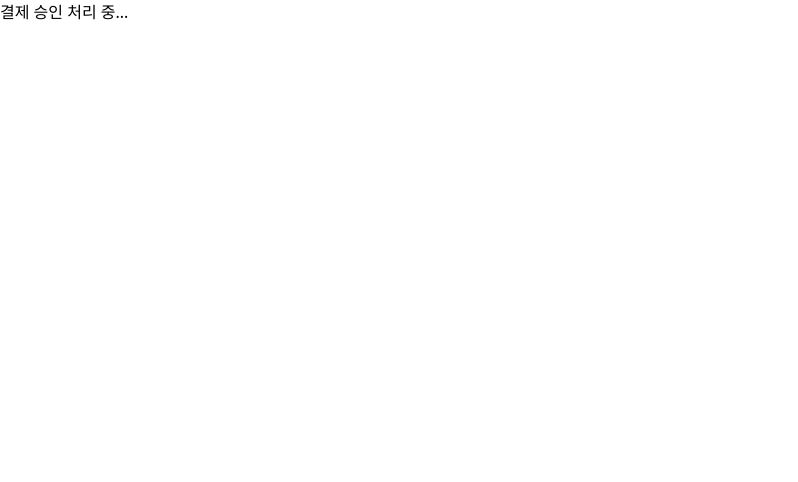
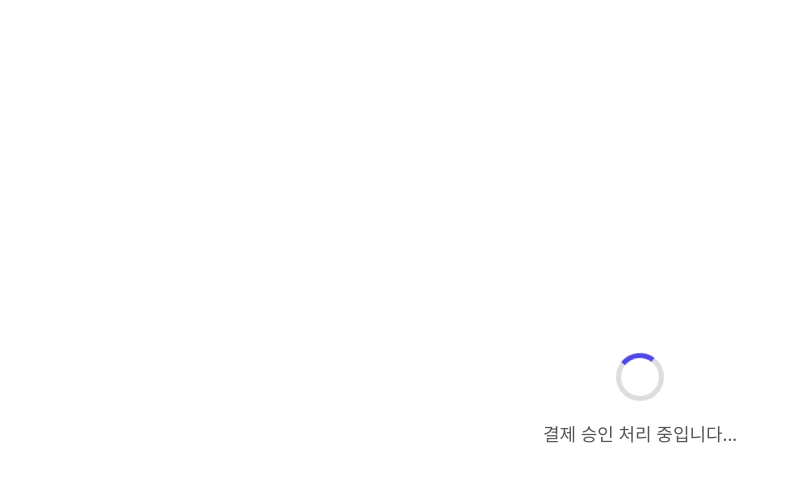
Before and after one commit to URECA-Group1/ureca-group1-frontend, a Next.js app: page /points/success in a window 1280 px wide. Shown: the top 482 px of the page, without its empty margins (0-798 px from the left). Built offline with nearby package versions, Linux system fonts and the light colour scheme.

Commit message:
[Fix] 결제 승인 로딩화면 수정(#30)

```diff
--- a/app/points/success/page.tsx
+++ b/app/points/success/page.tsx
@@ -41,5 +41,52 @@ export default function SuccessPage() {
     approve();
   }, [paymentKey, orderId, amount]);
 
-  return <p>결제 승인 처리 중...</p>;
+  return (
+    <div style={styles.container}>
+      <div style={styles.loader}></div>
+      <p style={styles.text}>결제 승인 처리 중입니다...</p>
+    </div>
+  );
 }
+
+const styles: { [key: string]: React.CSSProperties } = {
+  container: {
+    height: "100vh",
+    display: "flex",
+    flexDirection: "column",
+    alignItems: "center",
+    justifyContent: "center",
+    gap: "20px",
+    animation: "fadeIn 0.6s ease-in-out",
+  },
+  loader: {
+    width: "48px",
+    height: "48px",
+    border: "5px solid #ddd",
+    borderTop: "5px solid #4F46E5",
+    borderRadius: "50%",
+    animation: "spin 1s linear infinite",
+  },
+  text: {
+    fontSize: "18px",
+    color: "#555",
+    fontWeight: 500,
+  },
+};
+
+// 글로벌 애니메이션 추가
+if (typeof document !== "undefined") {
+  const style = document.createElement("style");
+  style.innerHTML = `
+    @keyframes spin {
+      0% { transform: rotate(0deg); }
+      100% { transform: rotate(360deg); }
+    }
+
+    @keyframes fadeIn {
+      from { opacity: 0; }
+      to { opacity: 1; }
+    }
+  `;
+  document.head.appendChild(style);
+}
```
